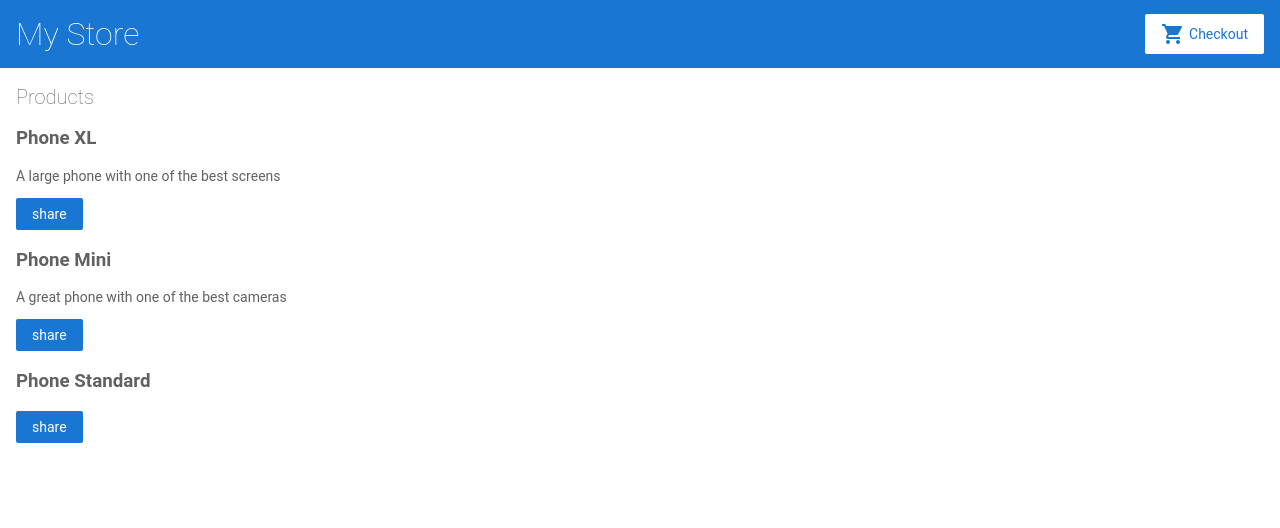
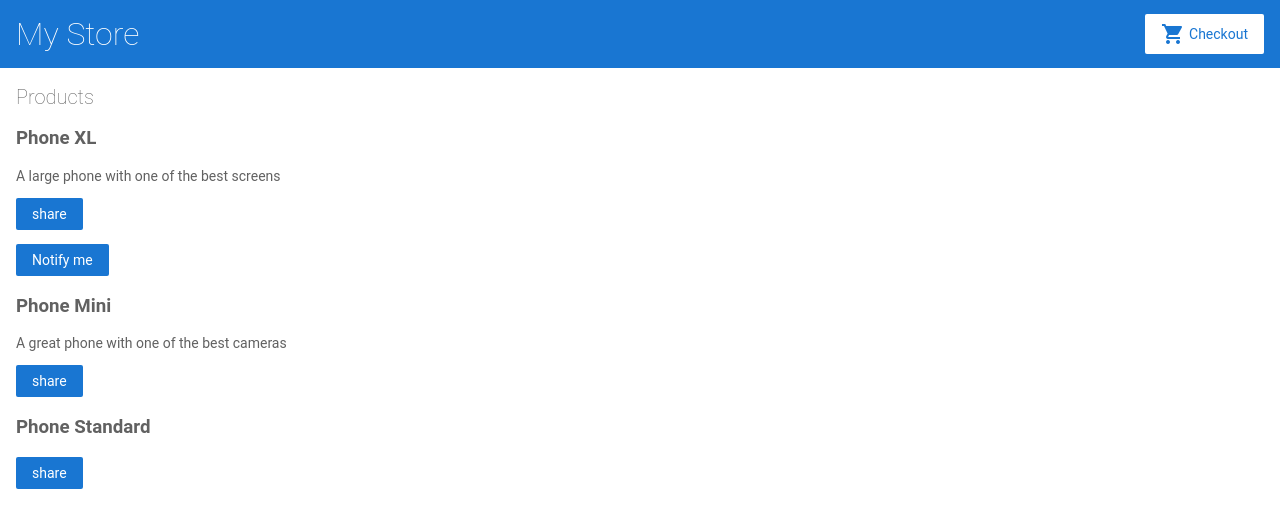
Before and after one commit to fsdrw08/nqdavprygxr.angular, an Angular app: page / in a window 1280 px wide. Shown: the top 528 px of the page. Built offline with nearby package versions, Linux system fonts and the light colour scheme.

Commit message:
add comment product-alert

```diff
--- a/src/app/app.module.ts
+++ b/src/app/app.module.ts
@@ -6,6 +6,7 @@
 import { AppComponent } from './app.component';
 import { TopBarComponent } from './top-bar/top-bar.component';
 import { ProductListComponent } from './product-list/product-list.component';
+import { ProductAlertsComponent } from './product-alerts/product-alerts.component';
 
 @NgModule({
   imports: [
@@ -18,7 +19,8 @@
   declarations: [
     AppComponent,
     TopBarComponent,
-    ProductListComponent
+    ProductListComponent,
+    ProductAlertsComponent
   ],
   bootstrap: [ AppComponent ]
 })
--- /dev/null
+++ b/src/app/product-alerts/product-alerts.component.html
@@ -0,0 +1,3 @@
+ <p *ngIf="product.price >= 700">
+ <button>Notify me</button>
+ </p>
--- /dev/null
+++ b/src/app/product-alerts/product-alerts.component.ts
@@ -0,0 +1,14 @@
+import { Component, OnInit, Input } from '@angular/core';
+@Component({
+  selector: 'app-product-alerts',
+  templateUrl: './product-alerts.component.html',
+  styleUrls: ['./product-alerts.component.css']
+})
+export class ProductAlertsComponent implements OnInit {
+@Input() product;
+  constructor() { }
+
+  ngOnInit() {
+  }
+
+}
--- a/src/app/product-list/product-list.component.html
+++ b/src/app/product-list/product-list.component.html
@@ -10,6 +10,8 @@
         <button (click)="share()">
 		share
 	</button>
+	<app-product-alerts [product]="product">
+	</app-product-alerts>
 </div>
 <!--
 Copyright Google LLC. All Rights Reserved.
```
Also changed, not shown: src/app/product-alerts/product-alerts.component.css (added), 2 other files (tests, documents, lock files or other folders).
